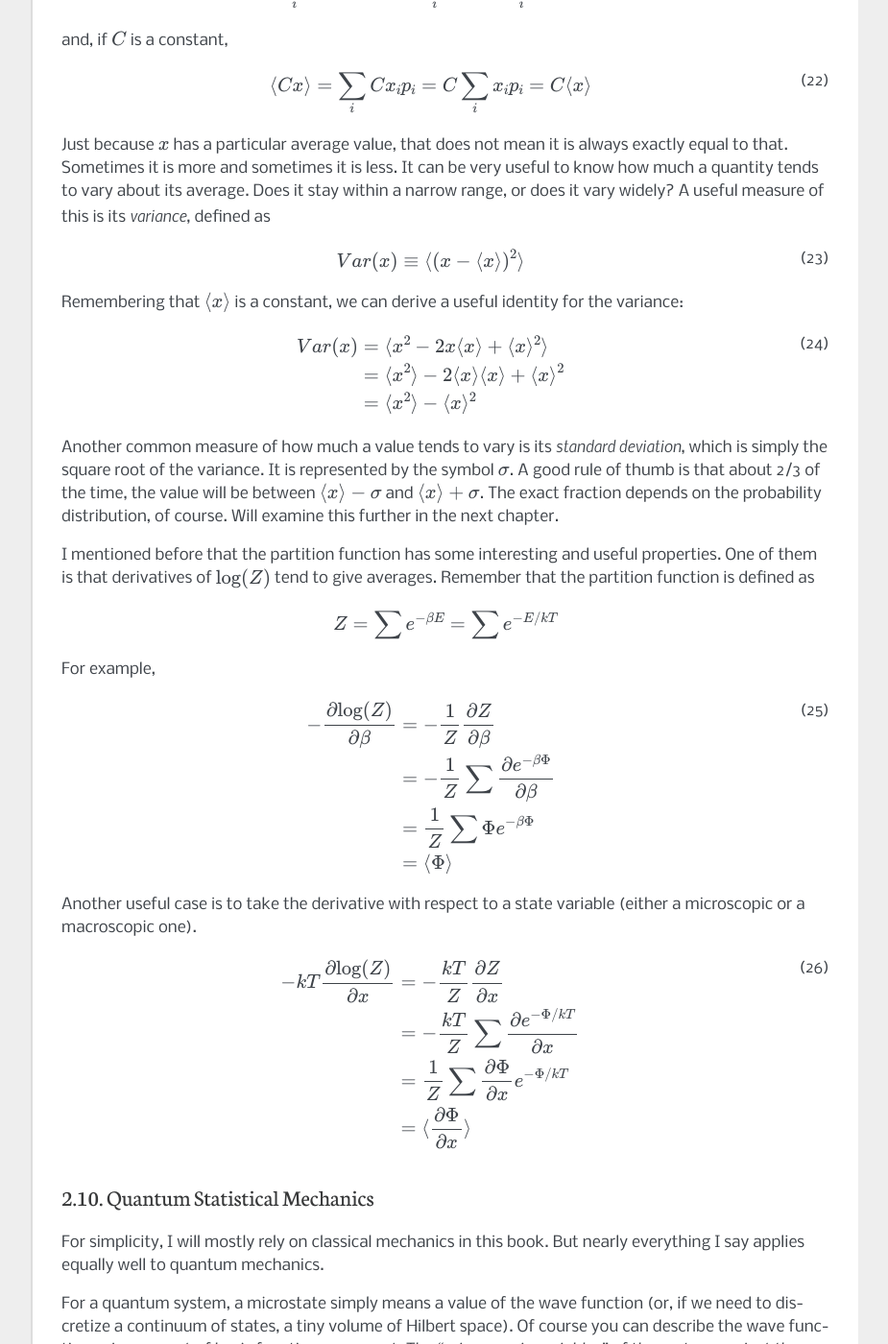
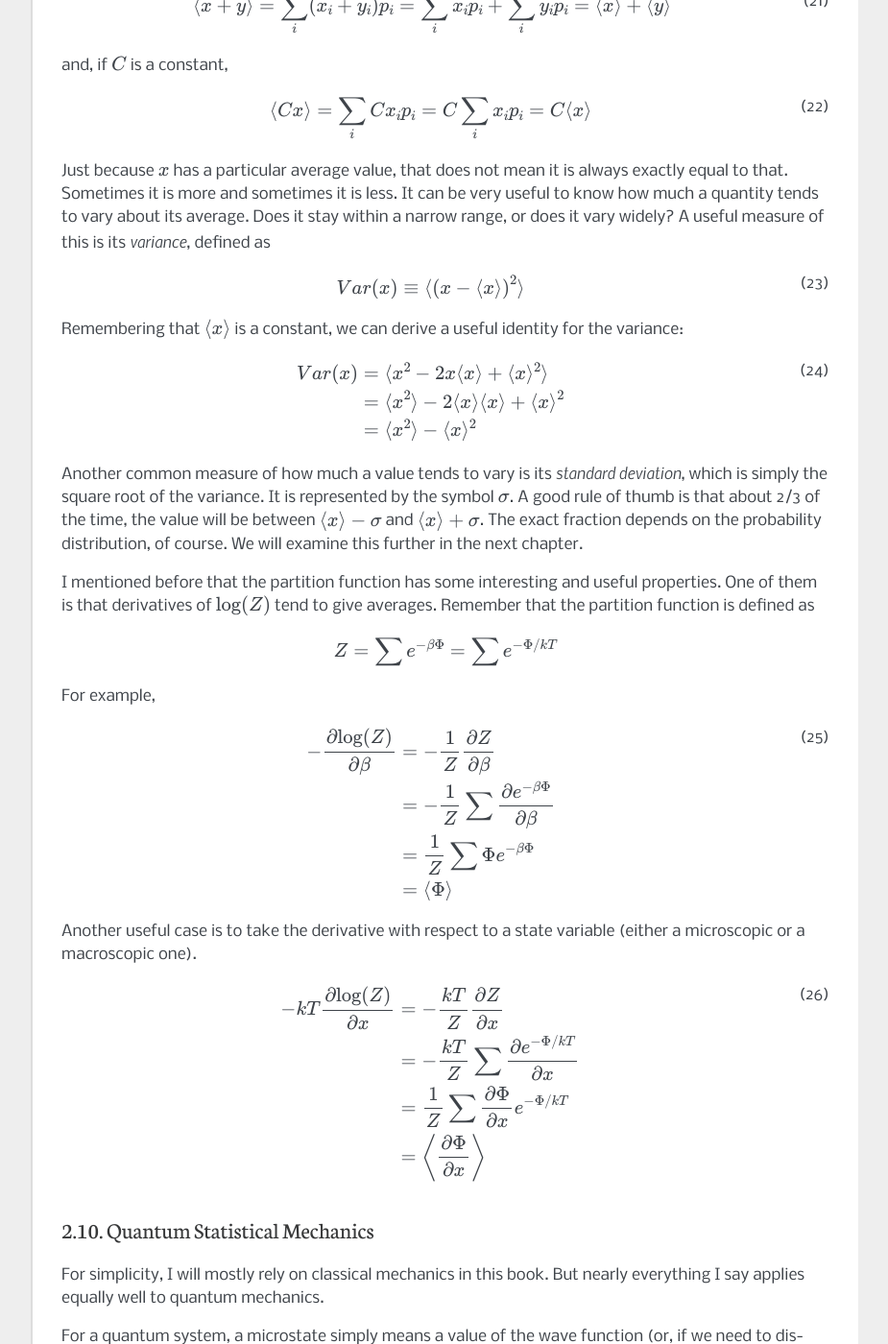
Before and after one commit to peastman/statmech, a Sphinx documentation site: the page built from source/statisticaldescription.rst, in a window 1280 px wide and 1400 px high, scrolled down 11342 px. Shown: the whole window at 96% size, without its empty margins (198-1123 px from the left). Built offline with Sphinx 7.4.7, drawn with Linux system fonts in a browser that asks for light colours; some of the changed text lies outside the part shown.

Commit message:
Lots of minor edits

```diff
--- a/source/introduction.rst
+++ b/source/introduction.rst
@@ -22,7 +22,7 @@
 experiment, and made no claims about why those laws happened to hold.  Caloric was supposed to be a substance much like
 other forms of matter.  But this view turned out to be incorrect.  Heat is actually an emergent phenomenon: a
 mathematical quantity defined in terms of a more detailed theory (the movement of individual atoms).  The "laws" of
-thermodyamics can be derived from that deeper theory by applying statistical techniques.  If you ignore the details of
+thermodynamics can be derived from that deeper theory by applying statistical techniques.  If you ignore the details of
 how each atom is moving, you find they collectively behave in a way that resembles a continuous fluid.  That is what
 statistical mechanics is all about: deriving high level descriptions by starting from lower level ones and then
 averaging out lots of details.
--- a/source/largenumbers.rst
+++ b/source/largenumbers.rst
@@ -97,7 +97,7 @@
 If we let :math:`a=b=1/2`, this simplifies to
 
 .. math::
-    (\frac{1}{2}+\frac{1}{2})^N = \sum_{m=0}^N \frac{N!}{m!(N-m)!} \frac{1}{2^N}
+    \left(\frac{1}{2}+\frac{1}{2}\right)^N = \sum_{m=0}^N \frac{N!}{m!(N-m)!} \frac{1}{2^N}
 
 so that
 
@@ -157,7 +157,7 @@
     \frac{\sigma}{\langle m \rangle} = \frac{1}{\sqrt{N}}
     :label: binomialfractionaldeviation
 
-For an average sized room with :math:`N` = 10\ :sup:`26` oxygen molecules, that equals 10\ :sup:`-13`.  This is the
+For an average sized room with 10\ :sup:`26` oxygen molecules, that equals 10\ :sup:`-13`.  This is the
 magnitude of the typical fluctuations, measured as a fraction of the total number of molecules.  There are very few
 physical quantities that can actually be measured to a precision of 13 significant digits, and this is not one of them.
 The random fluctuations in the number of molecules on each side of the room are simply too small to measure.
--- a/source/statisticaldescription.rst
+++ b/source/statisticaldescription.rst
@@ -431,7 +433,7 @@
 microstates:
 
 .. math::
-    p(E_A) = \Omega(E_A) \frac{e^{-E_A/kT}}{Z}
+    p(E_A) = \Omega_A(E_A) \frac{e^{-E_A/kT}}{Z}
     :label: macrostate-probability-2
 
 We now define another new quantity:
@@ -459,7 +461,7 @@
 
 
 .. math::
-    p(E_A) = \frac{e^{-\Phi/kT}}{Z}
+    p = \frac{e^{-\Phi/kT}}{Z}
     :label: maxwell-boltzmann-with-phi
 
 where the only difference is the quantity :math:`\Phi` appearing in the exponent.  This suggests the idea of
@@ -540,7 +542,7 @@
 Does it stay within a narrow range, or does it vary widely?  A useful measure of this is its *variance*, defined as
 
 .. math::
-    Var(x) \equiv \langle (x-\langle x \rangle)^2 \rangle
+    Var(x) \equiv \langle \left(x-\langle x \rangle \right)^2 \rangle
     :label: define-variance
 
 Remembering that :math:`\langle x \rangle` is a constant, we can derive a useful identity for the variance:
@@ -554,13 +556,13 @@
 Another common measure of how much a value tends to vary is its *standard deviation*, which is simply the square root
 of the variance.  It is represented by the symbol :math:`\sigma`.  A good rule of thumb is that about 2/3 of the time,
 the value will be between :math:`\langle x \rangle-\sigma` and :math:`\langle x \rangle+\sigma`.  The exact fraction
-depends on the probability distribution, of course.  Will examine this further in the next chapter.
+depends on the probability distribution, of course.  We will examine this further in the next chapter.
 
 I mentioned before that the partition function has some interesting and useful properties.  One of them is that
 derivatives of :math:`\mathrm{log}(Z)` tend to give averages.  Remember that the partition function is defined as
 
 .. math::
-    Z = \sum e^{-\beta E} = \sum e^{-E/kT}
+    Z = \sum e^{-\beta \Phi} = \sum e^{-\Phi/kT}
 
 For example,
 
@@ -578,7 +580,7 @@
     -kT \frac{\partial \mathrm{log}(Z)}{\partial x} &= -\frac{kT}{Z} \frac{\partial Z}{\partial x} \\
     &= -\frac{kT}{Z} \sum \frac{\partial e^{-\Phi/kT}}{\partial x} \\
     &= \frac{1}{Z} \sum \frac{\partial \Phi}{\partial x} e^{-\Phi/kT} \\
-    &= \langle \frac{\partial \Phi}{\partial x} \rangle
+    &= \left\langle \frac{\partial \Phi}{\partial x} \right\rangle
     :label: derive-logZ-state-variable
 
 
```
Also changed, not shown: other parts of source/largenumbers.rst (+1 -1 lines), other parts of source/statisticaldescription.rst (+11 -9 lines), source/interpretation.rst (+8 -8 lines), source/thermodynamics.rst (+8 -8 lines).
